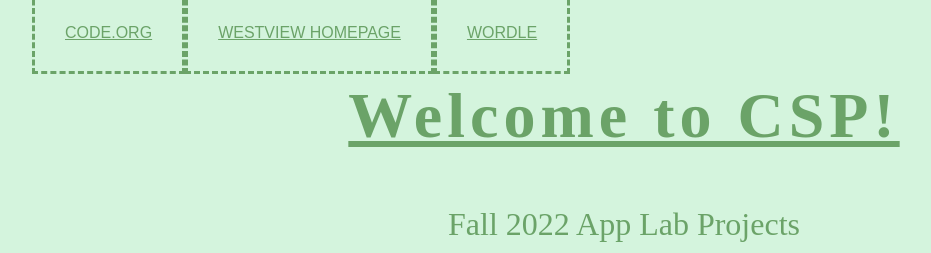
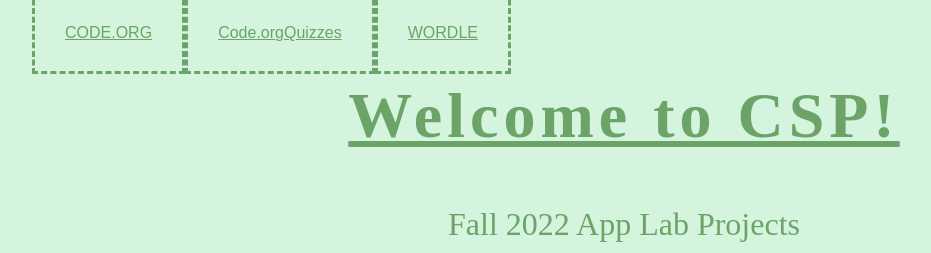
Before and after one commit to WVCS/website-simonaitkin, a plain HTML site: page index.html in a window 1280 px wide. Shown: the top 253 px of the page, without its empty margins (16-947 px from the left). Drawn offline with Linux system fonts and the light colour scheme.

Commit message:
Update index.html

```diff
--- a/index.html
+++ b/index.html
@@ -7,7 +7,7 @@
   <body>
    <ul>
      <li> <a href="https://code.org/">CODE.ORG </a></li>
-     <li> <a href="https://www.powayusd.com/en-US/Schools/HS/WVHS/HOME">WESTVIEW HOMEPAGE </a></li>
+     <li> <a href="index2.html">Code.orgQuizzes </a></li>
      <li> <a href= "https://www.nytimes.com/games/wordle/index.html">WORDLE </a></li>
     </ul>
     <br>
@@ -22,7 +22,7 @@
 
 
 
-<body>
+</body>
 
 
 
```
